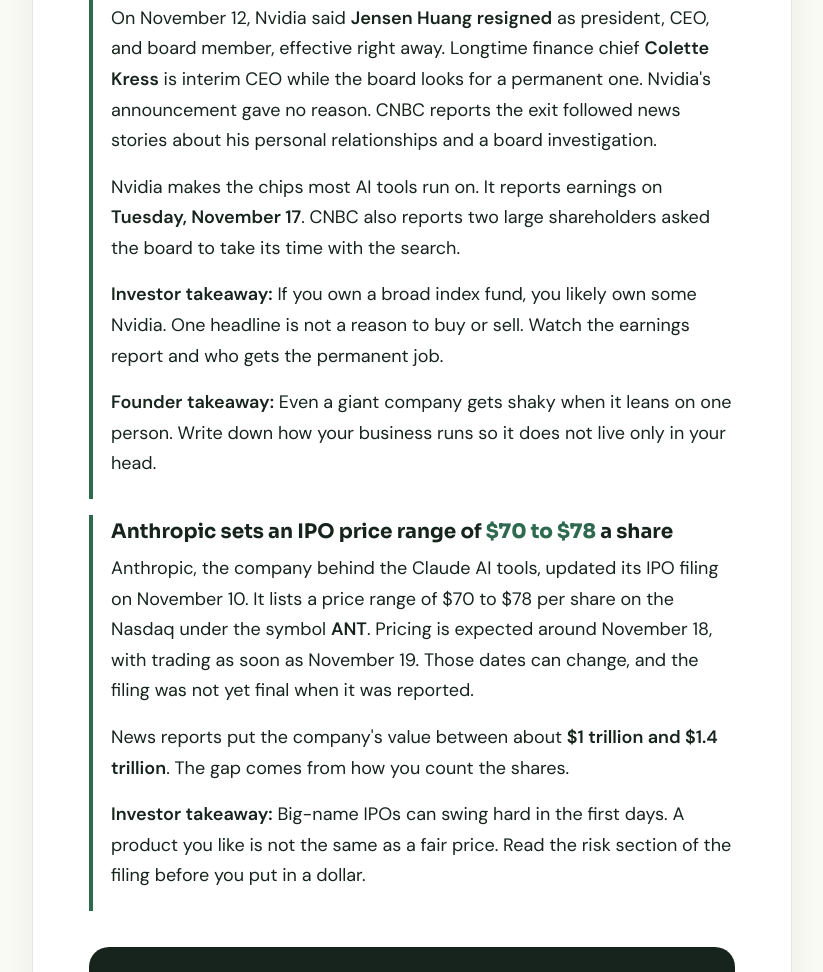
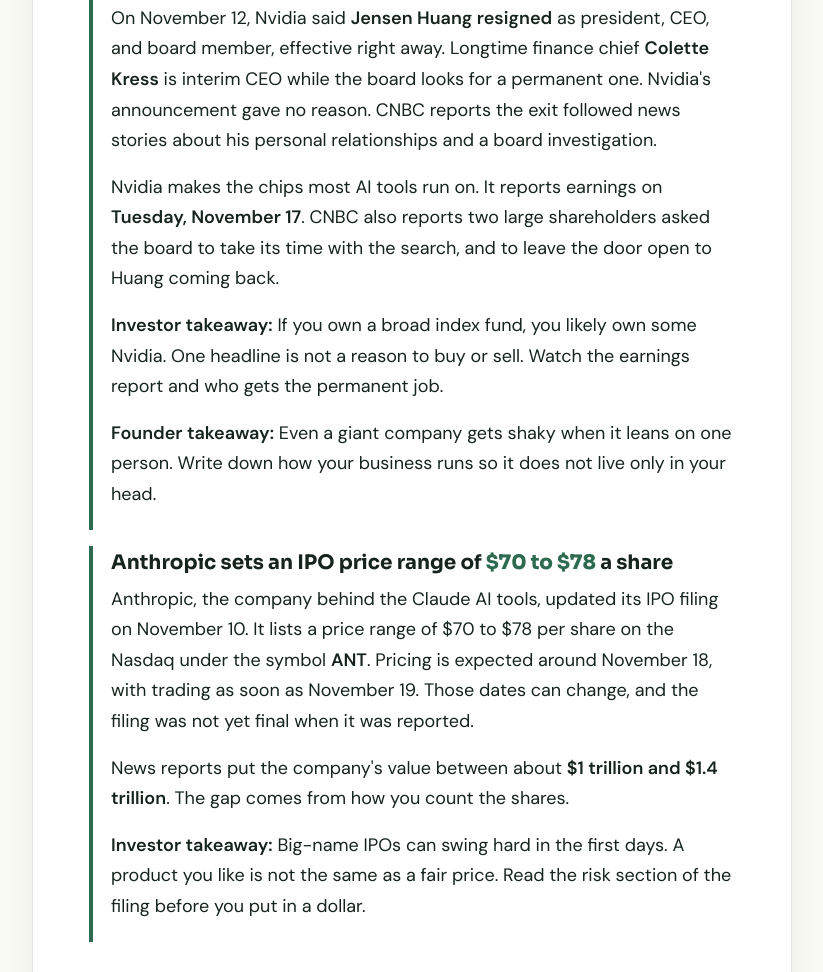
Before and after one commit to billionaire55/smarterhustleacademy-website, a plain HTML site: page ai-digest/2026-11-16/index.html in a window 1280 px wide. Shown: the part 3716-4688 px from the top of the page, without its empty margins (228-1051 px from the left). Drawn offline with Linux system fonts and the light colour scheme.

Commit message:
AI Digest Nov 16: note shareholders asked board to keep Huang's return possible
Scheduled pre-publish check. CNBC (Nov 14) reports the two shareholders asked
for a deliberate search that leaves open Huang's return; the issue only said
they asked the board to take its time.

Co-Authored-By: Claude Fable 5.2 <noreply@anthropic.com>
Claude-Session: https://claude.ai/code/session_011KoRsqQwLqM4qyXfSCxjNs

```diff
--- a/ai-digest/2026-11-16/index.html
+++ b/ai-digest/2026-11-16/index.html
@@ -262,7 +262,7 @@
       <div class="deal">
         <h3>Nvidia's founder steps down as CEO</h3>
         <p>On November 12, Nvidia said <strong>Jensen Huang resigned</strong> as president, CEO, and board member, effective right away. Longtime finance chief <strong>Colette Kress</strong> is interim CEO while the board looks for a permanent one. Nvidia's announcement gave no reason. CNBC reports the exit followed news stories about his personal relationships and a board investigation.</p>
-        <p>Nvidia makes the chips most AI tools run on. It reports earnings on <strong>Tuesday, November 17</strong>. CNBC also reports two large shareholders asked the board to take its time with the search.</p>
+        <p>Nvidia makes the chips most AI tools run on. It reports earnings on <strong>Tuesday, November 17</strong>. CNBC also reports two large shareholders asked the board to take its time with the search, and to leave the door open to Huang coming back.</p>
         <p><strong>Investor takeaway:</strong> If you own a broad index fund, you likely own some Nvidia. One headline is not a reason to buy or sell. Watch the earnings report and who gets the permanent job.</p>
         <p><strong>Founder takeaway:</strong> Even a giant company gets shaky when it leans on one person. Write down how your business runs so it does not live only in your head.</p>
       </div>
```
